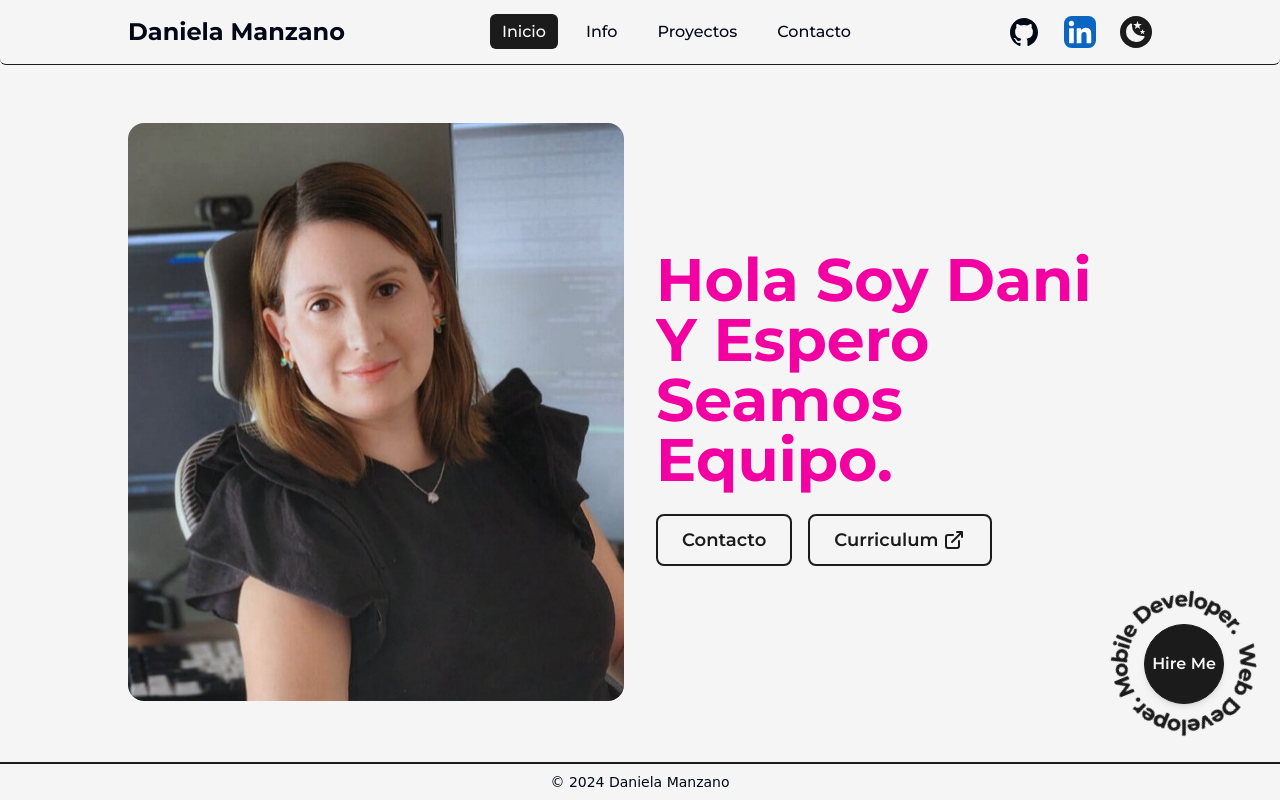
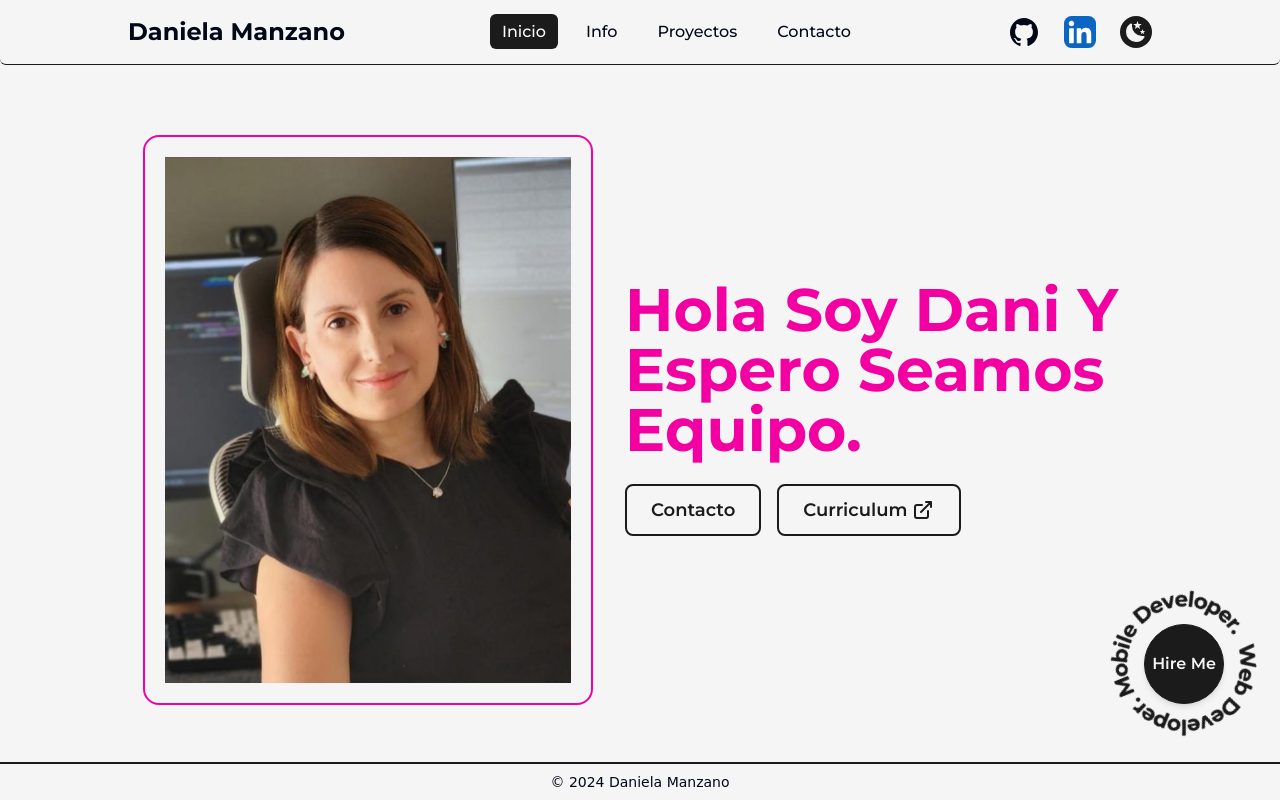
Before and after one commit to ManzanoFernanda/Portfolio, a Next.js app: page / in a window 1280 px wide. Built offline with nearby package versions, Linux system fonts and the light colour scheme.

Commit message:
photo_adjust

```diff
--- a/app/page.tsx
+++ b/app/page.tsx
@@ -20,15 +20,15 @@ export default function Home() {
       <TransitionEffect />
       <main className="flex items-center text-dark w-full min-h-screen dark:text-light lg:pt-10">
         <MainLayout className="pt-28 lg:pt-0 relative overflow-hidden">
-          <div className="flex flex-col md:flex-row justify-center items-center w-full gap-8">
-            <div className="w-full md:hidden lg:inline-block lg:w-1/2 mt-0 mb-4">
-            <Image
-              src={foto1}
-              alt="Daniela Manzano"
-              className="w-full h-auto rounded-2xl"
-              priority={true}
-            />
-            </div>
+          <div className="flex flex-col md:flex-row justify-center items-center w-full gap-8 ">
+              <Image
+                src={foto1}
+                alt="Daniela Manzano"
+                className="rounded-2xl border-2 border-solid bg-light p-5 border-yellow dark:border-yellow"
+                width={450}
+                height={580}
+                priority={true}
+              />
             <div className="w-full lg:w-1/2 flex flex-col items-center self-center text-center md:text-start">
               <AnimatedText
                 title="Hola soy Dani y espero seamos equipo."
```
Also changed, not shown: public/foto1.jpg.
